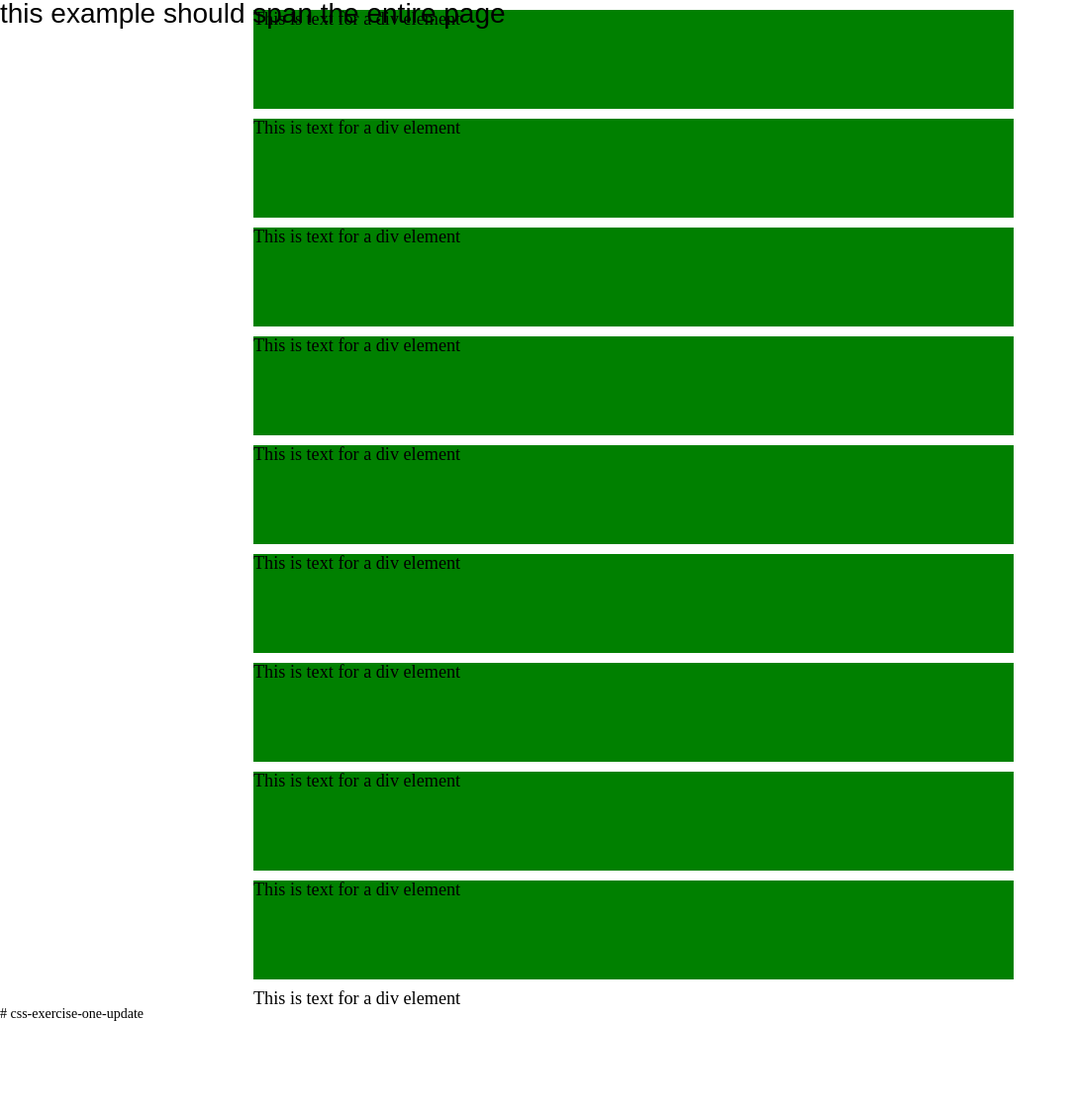
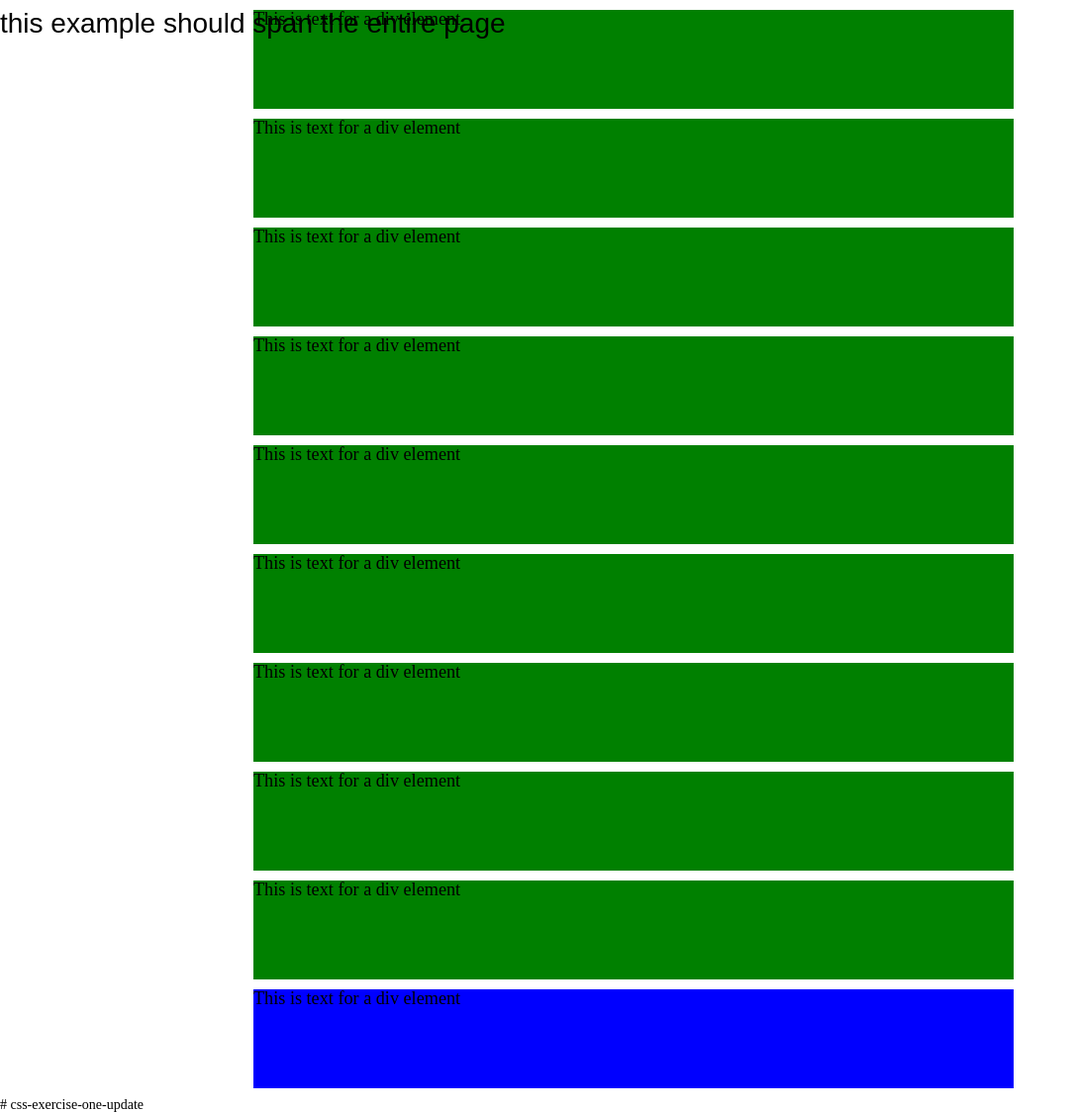
Before and after one commit to cyanabanana/css-exercise-one-update, a plain HTML site: page index.html in a window 1280 px wide. Shown: the whole page at 99% size, without its empty margins (0-1087 px from the left). Before the commit the page ends 1032 px from the top, so only its background shows below. Drawn offline with Linux system fonts and the light colour scheme.

Commit message:
update css floder for assingment revision

```diff
--- a/css/style.css
+++ b/css/style.css
@@ -8,8 +8,11 @@ nav {
   height: 100px;
   margin-top: -10px;
   position: fixed;
+  margin: 0px auto;
   width: 100%;
 }
+
+
 
 section {
   margin: 0 auto;
@@ -33,6 +36,13 @@ h3 {
   font-size: 1.3em;
 }
 
+.color {
+  background-color: blue;
+  height: 100px;
+  margin: 10px 0;
+  width: 100%;
+}
+
 .element {
   background-color: green;
   height: 100px;
```
